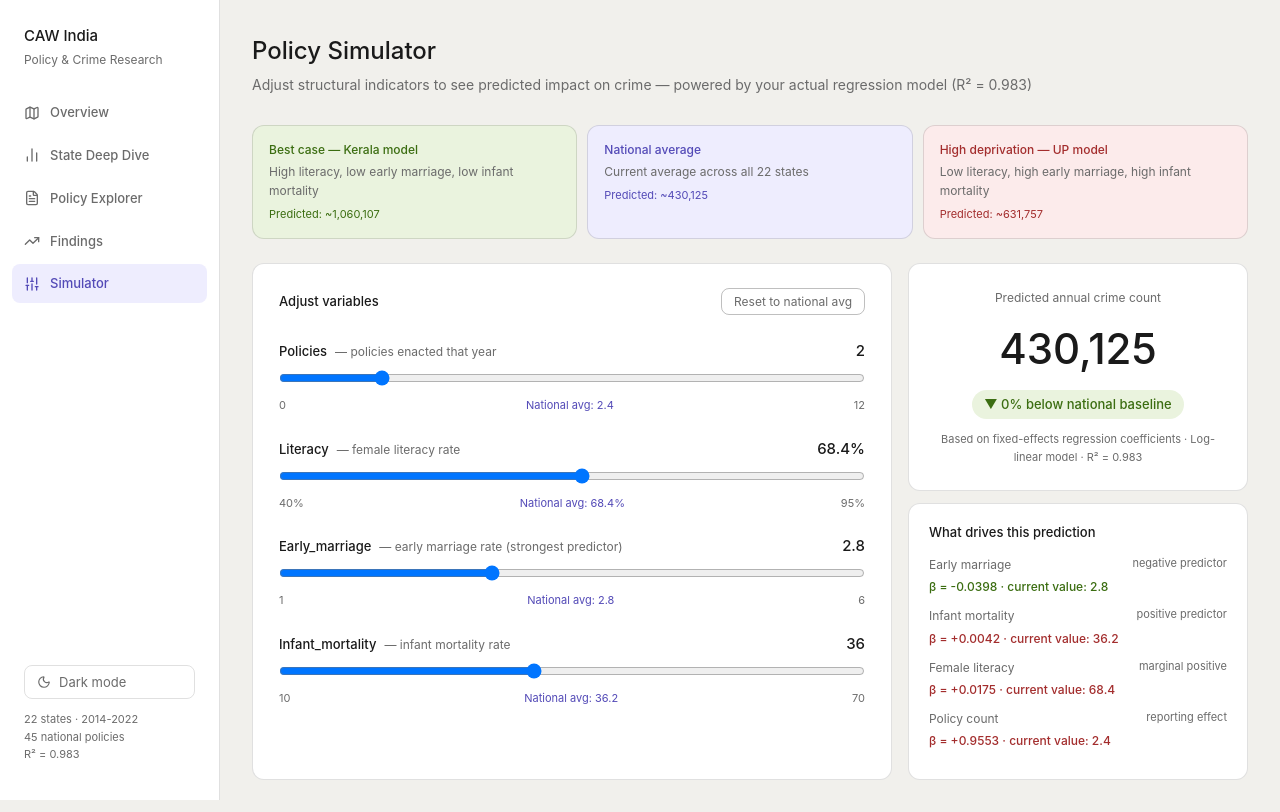
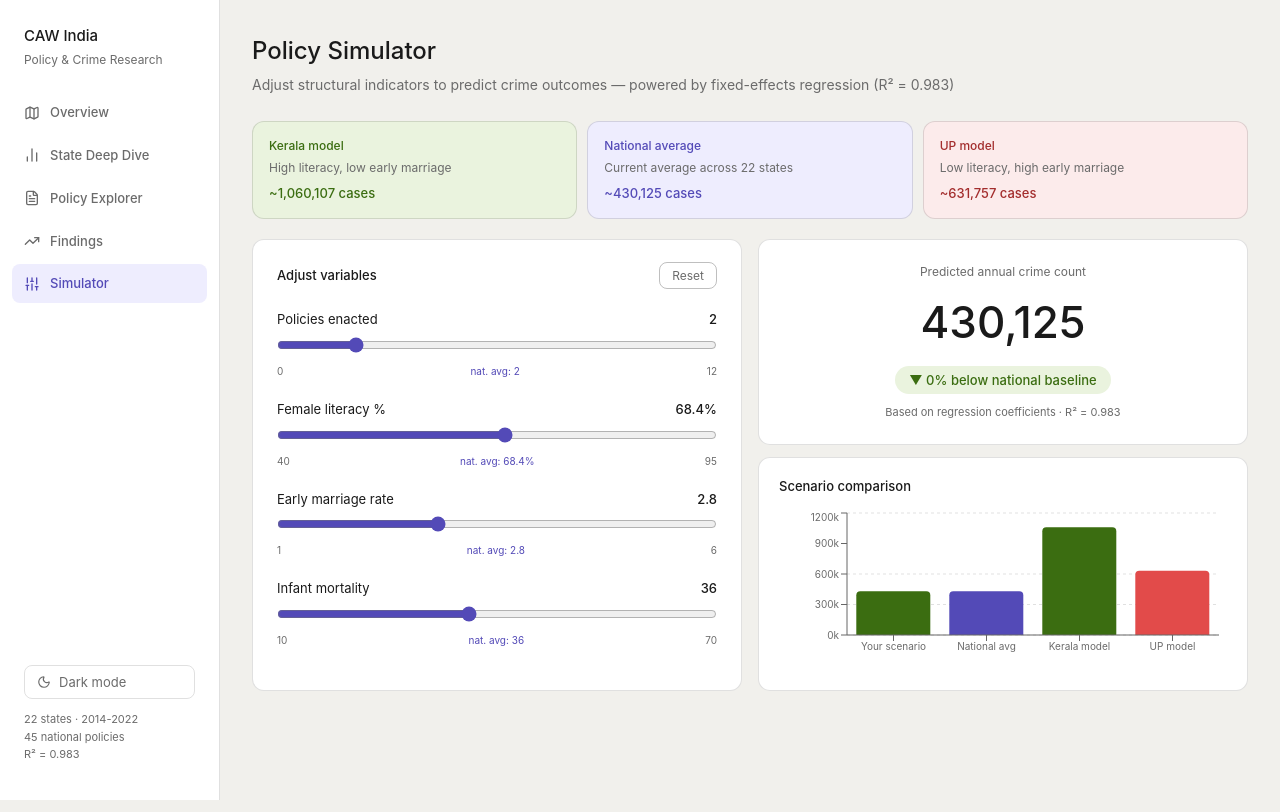
Before and after one commit to raja-678/caw-app, a React (Vite) app: page /simulator in a window 1280 px wide. Built offline with nearby package versions, Linux system fonts and the light colour scheme.

Commit message:
Polish Simulator with bar chart comparison and improved UI

```diff
--- a/src/pages/Simulator.jsx
+++ b/src/pages/Simulator.jsx
@@ -1,4 +1,6 @@
 import { useState } from 'react'
+import { BarChart, Bar, XAxis, YAxis, CartesianGrid, Tooltip, ResponsiveContainer, ReferenceLine } from 'recharts'
+import PageWrapper from '../components/PageWrapper'
 import data from '../data/caw_data.json'
 
 const { regression } = data
@@ -26,72 +28,17 @@ const baselineCrime = predict(
   nationalAvg.infant_mortality
 )
 
-function Slider({ label, value, min, max, step, unit, onChange, higherIsBad, description }) {
-  const atNational = Math.abs(value - nationalAvg[label.toLowerCase().replace(/ /g,'_')]) < step
-  return (
-    <div style={{ marginBottom: 22 }}>
-      <div style={{ display: 'flex', justifyContent: 'space-between', alignItems: 'baseline', marginBottom: 6 }}>
-        <div>
-          <span style={{ fontSize: 13, fontWeight: 500, color: 'var(--text)' }}>{label}</span>
-          <span style={{ fontSize: 12, color: 'var(--text-secondary)', marginLeft: 8 }}>{description}</span>
-        </div>
-        <span style={{ fontSize: 15, fontWeight: 500, color: 'var(--text)' }}>
-          {typeof value === 'number' ? value.toFixed(step < 1 ? 1 : 0) : value}{unit}
-        </span>
-      </div>
-      <input
-        type="range" min={min} max={max} step={step} value={value}
-        onChange={e => onChange(parseFloat(e.target.value))}
-        style={{ width: '100%' }}
-      />
-      <div style={{ display: 'flex', justifyContent: 'space-between', marginTop: 4 }}>
-        <span style={{ fontSize: 11, color: 'var(--text-secondary)' }}>{min}{unit}</span>
-        <span style={{ fontSize: 11, color: 'var(--purple-600)' }}>
-          National avg: {typeof nationalAvg[label.toLowerCase().replace(/ /g,'_')] === 'number'
-            ? nationalAvg[label.toLowerCase().replace(/ /g,'_')].toFixed(1) : '—'}{unit}
-        </span>
-        <span style={{ fontSize: 11, color: 'var(--text-secondary)' }}>{max}{unit}</span>
-      </div>
-    </div>
-  )
-}
+const scenarios = [
+  { label: 'Kerala model', desc: 'High literacy, low early marriage', policies: 3, literacy: 92, earlyMarriage: 1.4, infantMortality: 12, color: '#3B6D11', bg: '#EAF3DE' },
+  { label: 'National average', desc: 'Current average across 22 states', policies: 2.44, literacy: 68.4, earlyMarriage: 2.8, infantMortality: 36.2, color: '#534AB7', bg: '#EEEDFE' },
+  { label: 'UP model', desc: 'Low literacy, high early marriage', policies: 3, literacy: 59, earlyMarriage: 3.8, infantMortality: 49, color: '#A32D2D', bg: '#FCEBEB' },
+]
 
-function DeltaBadge({ current, baseline }) {
-  const delta = current - baseline
-  const pct = ((delta / baseline) * 100).toFixed(1)
-  const isUp = delta > 0
-  return (
-    <div style={{
-      display: 'inline-flex', alignItems: 'center', gap: 6,
-      padding: '4px 12px', borderRadius: 20,
-      background: isUp ? '#FCEBEB' : '#EAF3DE',
-      color: isUp ? '#A32D2D' : '#3B6D11',
-      fontSize: 13, fontWeight: 500
-    }}>
-      {isUp ? '▲' : '▼'} {Math.abs(pct)}% {isUp ? 'above' : 'below'} national baseline
-    </div>
-  )
-}
-
-const scenarios = [
-  {
-    label: 'Best case — Kerala model',
-    desc: 'High literacy, low early marriage, low infant mortality',
-    policies: 3, literacy: 92, earlyMarriage: 1.4, infantMortality: 12,
-    color: '#3B6D11', bg: '#EAF3DE'
-  },
-  {
-    label: 'National average',
-    desc: 'Current average across all 22 states',
-    policies: 2.44, literacy: 68.4, earlyMarriage: 2.8, infantMortality: 36.2,
-    color: '#534AB7', bg: '#EEEDFE'
-  },
-  {
-    label: 'High deprivation — UP model',
-    desc: 'Low literacy, high early marriage, high infant mortality',
-    policies: 3, literacy: 59, earlyMarriage: 3.8, infantMortality: 49,
-    color: '#A32D2D', bg: '#FCEBEB'
-  },
+const drivers = [
+  { key: 'early_marriage', label: 'Early marriage', coef: -0.0398, color: '#3B6D11' },
+  { key: 'infant_mortality', label: 'Infant mortality', coef: 0.0042, color: '#E24B4A' },
+  { key: 'literacy', label: 'Female literacy', coef: 0.0175, color: '#854F0B' },
+  { key: 'policies', label: 'Policy count', coef: 0.9553, color: '#534AB7' },
 ]
 
 export default function Simulator() {
@@ -101,125 +48,136 @@ export default function Simulator() {
   const [infantMortality, setInfantMortality] = useState(nationalAvg.infant_mortality)
 
   const predicted = predict(policies, literacy, earlyMarriage, infantMortality)
+  const delta = predicted - baselineCrime
+  const pct = ((delta / baselineCrime) * 100).toFixed(1)
+  const isUp = delta > 0
 
-  const applyScenario = (s) => {
-    setPolicies(s.policies)
-    setLiteracy(s.literacy)
-    setEarlyMarriage(s.earlyMarriage)
-    setInfantMortality(s.infantMortality)
-  }
+  const chartData = [
+    { name: 'Your scenario', crime: predicted, fill: isUp ? '#A32D2D' : '#3B6D11' },
+    { name: 'National avg', crime: baselineCrime, fill: '#534AB7' },
+    { name: 'Kerala model', crime: predict(3, 92, 1.4, 12), fill: '#3B6D11' },
+    { name: 'UP model', crime: predict(3, 59, 3.8, 49), fill: '#E24B4A' },
+  ]
 
-  const reset = () => {
-    setPolicies(nationalAvg.policies)
-    setLiteracy(nationalAvg.literacy)
-    setEarlyMarriage(nationalAvg.early_marriage)
-    setInfantMortality(nationalAvg.infant_mortality)
-  }
+  const sliders = [
+    { label: 'Policies enacted', value: policies, set: setPolicies, min: 0, max: 12, step: 1, nat: nationalAvg.policies, fmt: v => Math.round(v) },
+    { label: 'Female literacy %', value: literacy, set: setLiteracy, min: 40, max: 95, step: 0.5, nat: nationalAvg.literacy, fmt: v => v.toFixed(1) + '%' },
+    { label: 'Early marriage rate', value: earlyMarriage, set: setEarlyMarriage, min: 1, max: 6, step: 0.1, nat: nationalAvg.early_marriage, fmt: v => v.toFixed(1) },
+    { label: 'Infant mortality', value: infantMortality, set: setInfantMortality, min: 10, max: 70, step: 1, nat: nationalAvg.infant_mortality, fmt: v => Math.round(v) },
+  ]
 
   return (
+    <PageWrapper>
     <div>
-      <div style={{ marginBottom: 28 }}>
+      <div style={{ marginBottom: 24 }}>
         <h1 style={{ fontSize: 24, fontWeight: 500, marginBottom: 4 }}>Policy Simulator</h1>
         <p style={{ fontSize: 14, color: 'var(--text-secondary)' }}>
-          Adjust structural indicators to see predicted impact on crime — powered by your actual regression model (R² = 0.983)
+          Adjust structural indicators to predict crime outcomes — powered by fixed-effects regression (R² = 0.983)
         </p>
       </div>
 
-      <div style={{ display: 'grid', gridTemplateColumns: 'repeat(3,1fr)', gap: 10, marginBottom: 24 }}>
+      <div style={{ display: 'grid', gridTemplateColumns: 'repeat(3,1fr)', gap: 10, marginBottom: 20 }}>
         {scenarios.map(s => (
-          <div
-            key={s.label}
-            onClick={() => applyScenario(s)}
-            style={{
-              background: s.bg, border: '0.5px solid var(--border)',
-              borderRadius: 'var(--radius-lg)', padding: '14px 16px',
-              cursor: 'pointer', transition: 'opacity 0.15s'
-            }}
-            onMouseEnter={e => e.currentTarget.style.opacity = '0.8'}
-            onMouseLeave={e => e.currentTarget.style.opacity = '1'}
-          >
+          <div key={s.label} onClick={() => {
+            setPolicies(s.policies); setLiteracy(s.literacy)
+            setEarlyMarriage(s.earlyMarriage); setInfantMortality(s.infantMortality)
+          }} style={{
+            background: s.bg, border: '0.5px solid var(--border)',
+            borderRadius: 'var(--radius-lg)', padding: '14px 16px', cursor: 'pointer'
+          }}>
             <div style={{ fontSize: 12, fontWeight: 500, color: s.color, marginBottom: 3 }}>{s.label}</div>
-            <div style={{ fontSize: 12, color: 'var(--text-secondary)' }}>{s.desc}</div>
-            <div style={{ fontSize: 11, color: s.color, marginTop: 6 }}>
-              Predicted: ~{predict(s.policies, s.literacy, s.earlyMarriage, s.infantMortality).toLocaleString()}
+            <div style={{ fontSize: 12, color: 'var(--text-secondary)', marginBottom: 6 }}>{s.desc}</div>
+            <div style={{ fontSize: 13, fontWeight: 500, color: s.color }}>
+              ~{predict(s.policies, s.literacy, s.earlyMarriage, s.infantMortality).toLocaleString()} cases
             </div>
           </div>
         ))}
       </div>
 
-      <div style={{ display: 'grid', gridTemplateColumns: '1fr 340px', gap: 16 }}>
+      <div style={{ display: 'grid', gridTemplateColumns: '1fr 1fr', gap: 16, marginBottom: 16 }}>
         <div style={{
           background: 'var(--bg)', border: '0.5px solid var(--border)',
-          borderRadius: 'var(--radius-lg)', padding: '24px 26px'
+          borderRadius: 'var(--radius-lg)', padding: '22px 24px'
         }}>
-          <div style={{ display: 'flex', justifyContent: 'space-between', alignItems: 'center', marginBottom: 24 }}>
+          <div style={{ display: 'flex', justifyContent: 'space-between', alignItems: 'center', marginBottom: 20 }}>
             <div style={{ fontSize: 13, fontWeight: 500 }}>Adjust variables</div>
-            <button
-              onClick={reset}
-              style={{
-                fontSize: 12, padding: '5px 12px', borderRadius: 'var(--radius-md)',
-                border: '0.5px solid var(--border-strong)', background: 'transparent',
-                color: 'var(--text-secondary)'
-              }}
-            >Reset to national avg</button>
+            <button onClick={() => {
+              setPolicies(nationalAvg.policies); setLiteracy(nationalAvg.literacy)
+              setEarlyMarriage(nationalAvg.early_marriage); setInfantMortality(nationalAvg.infant_mortality)
+            }} style={{
+              fontSize: 12, padding: '5px 12px', borderRadius: 'var(--radius-md)',
+              border: '0.5px solid var(--border-strong)', background: 'transparent',
+              color: 'var(--text-secondary)', cursor: 'pointer'
+            }}>Reset</button>
           </div>
 
-          <Slider label="Policies" value={policies} min={0} max={12} step={1} unit=""
-            onChange={setPolicies} higherIsBad={false}
-            description="— policies enacted that year" />
-          <Slider label="Literacy" value={literacy} min={40} max={95} step={0.5} unit="%"
-            onChange={setLiteracy} higherIsBad={false}
-            description="— female literacy rate" />
-          <Slider label="Early_marriage" value={earlyMarriage} min={1} max={6} step={0.1} unit=""
-            onChange={setEarlyMarriage} higherIsBad={true}
-            description="— early marriage rate (strongest predictor)" />
-          <Slider label="Infant_mortality" value={infantMortality} min={10} max={70} step={1} unit=""
-            onChange={setInfantMortality} higherIsBad={true}
-            description="— infant mortality rate" />
+          {sliders.map(sl => (
+            <div key={sl.label} style={{ marginBottom: 20 }}>
+              <div style={{ display: 'flex', justifyContent: 'space-between', marginBottom: 6 }}>
+                <span style={{ fontSize: 13, color: 'var(--text)' }}>{sl.label}</span>
+                <span style={{ fontSize: 13, fontWeight: 500, color: 'var(--text)' }}>{sl.fmt(sl.value)}</span>
+              </div>
+              <input type="range" min={sl.min} max={sl.max} step={sl.step} value={sl.value}
+                onChange={e => sl.set(parseFloat(e.target.value))}
+                style={{ width: '100%', accentColor: 'var(--purple-600)' }} />
+              <div style={{ display: 'flex', justifyContent: 'space-between', marginTop: 3 }}>
+                <span style={{ fontSize: 10, color: 'var(--text-secondary)' }}>{sl.min}</span>
+                <span style={{ fontSize: 10, color: 'var(--purple-600)' }}>nat. avg: {sl.fmt(sl.nat)}</span>
+                <span style={{ fontSize: 10, color: 'var(--text-secondary)' }}>{sl.max}</span>
+              </div>
+            </div>
+          ))}
         </div>
 
         <div style={{ display: 'flex', flexDirection: 'column', gap: 12 }}>
           <div style={{
             background: 'var(--bg)', border: '0.5px solid var(--border)',
-            borderRadius: 'var(--radius-lg)', padding: '24px',
-            textAlign: 'center'
+            borderRadius: 'var(--radius-lg)', padding: '22px',
+            textAlign: 'center', flex: '0 0 auto'
           }}>
-            <div style={{ fontSize: 12, color: 'var(--text-secondary)', marginBottom: 8 }}>
+            <div style={{ fontSize: 12, color: 'var(--text-secondary)', marginBottom: 6 }}>
               Predicted annual crime count
             </div>
-            <div style={{ fontSize: 42, fontWeight: 500, color: 'var(--text)', marginBottom: 8 }}>
+            <div style={{ fontSize: 44, fontWeight: 500, color: 'var(--text)', marginBottom: 8 }}>
               {predicted.toLocaleString()}
             </div>
-            <DeltaBadge current={predicted} baseline={baselineCrime} />
-            <div style={{ fontSize: 11, color: 'var(--text-secondary)', marginTop: 12, lineHeight: 1.6 }}>
-              Based on fixed-effects regression coefficients · Log-linear model · R² = 0.983
+            <div style={{
+              display: 'inline-flex', alignItems: 'center', gap: 6,
+              padding: '4px 14px', borderRadius: 20,
+              background: isUp ? '#FCEBEB' : '#EAF3DE',
+              color: isUp ? '#A32D2D' : '#3B6D11',
+              fontSize: 13, fontWeight: 500
+            }}>
+              {isUp ? '▲' : '▼'} {Math.abs(pct)}% {isUp ? 'above' : 'below'} national baseline
+            </div>
+            <div style={{ fontSize: 11, color: 'var(--text-secondary)', marginTop: 10, lineHeight: 1.6 }}>
+              Based on regression coefficients · R² = 0.983
             </div>
           </div>
 
           <div style={{
             background: 'var(--bg)', border: '0.5px solid var(--border)',
-            borderRadius: 'var(--radius-lg)', padding: '18px 20px'
+            borderRadius: 'var(--radius-lg)', padding: '18px 20px', flex: 1
           }}>
-            <div style={{ fontSize: 13, fontWeight: 500, marginBottom: 12 }}>What drives this prediction</div>
-            {[
-              { label: 'Early marriage', value: earlyMarriage, coef: regression.early_marriage, direction: 'negative predictor' },
-              { label: 'Infant mortality', value: infantMortality, coef: regression.infant_mortality, direction: 'positive predictor' },
-              { label: 'Female literacy', value: literacy, coef: regression.female_literacy, direction: 'marginal positive' },
-              { label: 'Policy count', value: policies, coef: regression.policy_count, direction: 'reporting effect' },
-            ].map(item => (
-              <div key={item.label} style={{ marginBottom: 10 }}>
-                <div style={{ display: 'flex', justifyContent: 'space-between', marginBottom: 3 }}>
-                  <span style={{ fontSize: 12, color: 'var(--text-secondary)' }}>{item.label}</span>
-                  <span style={{ fontSize: 11, color: 'var(--text-secondary)' }}>{item.direction}</span>
-                </div>
-                <div style={{ fontSize: 12, fontWeight: 500, color: item.coef < 0 ? '#3B6D11' : '#A32D2D' }}>
-                  β = {item.coef > 0 ? '+' : ''}{item.coef.toFixed(4)} · current value: {item.value.toFixed(1)}
-                </div>
-              </div>
-            ))}
+            <div style={{ fontSize: 13, fontWeight: 500, marginBottom: 12 }}>Scenario comparison</div>
+            <ResponsiveContainer width="100%" height={160}>
+              <BarChart data={chartData} margin={{ top: 4, right: 8, bottom: 4, left: 8 }}>
+                <CartesianGrid strokeDasharray="3 3" stroke="var(--border)" vertical={false} />
+                <XAxis dataKey="name" tick={{ fontSize: 10, fill: 'var(--text-secondary)' }} />
+                <YAxis tickFormatter={v => (v/1000).toFixed(0)+'k'} tick={{ fontSize: 10, fill: 'var(--text-secondary)' }} />
+                <Tooltip formatter={(v) => [Math.round(v).toLocaleString(), 'Crime']}
+                  contentStyle={{ background: 'var(--bg)', border: '0.5px solid var(--border)', borderRadius: 8, fontSize: 12 }} />
+                <Bar dataKey="crime" radius={[4,4,0,0]}>
+                  {chartData.map((entry, i) => (
+                    <rect key={i} fill={entry.fill} />
+                  ))}
+                </Bar>
+              </BarChart>
+            </ResponsiveContainer>
           </div>
         </div>
       </div>
     </div>
+    </PageWrapper>
   )
 }
```
